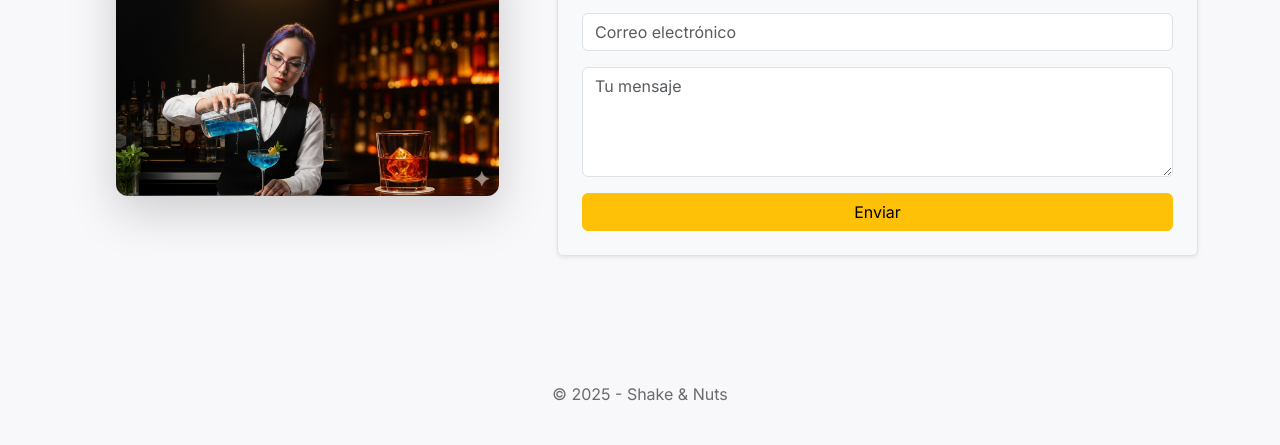
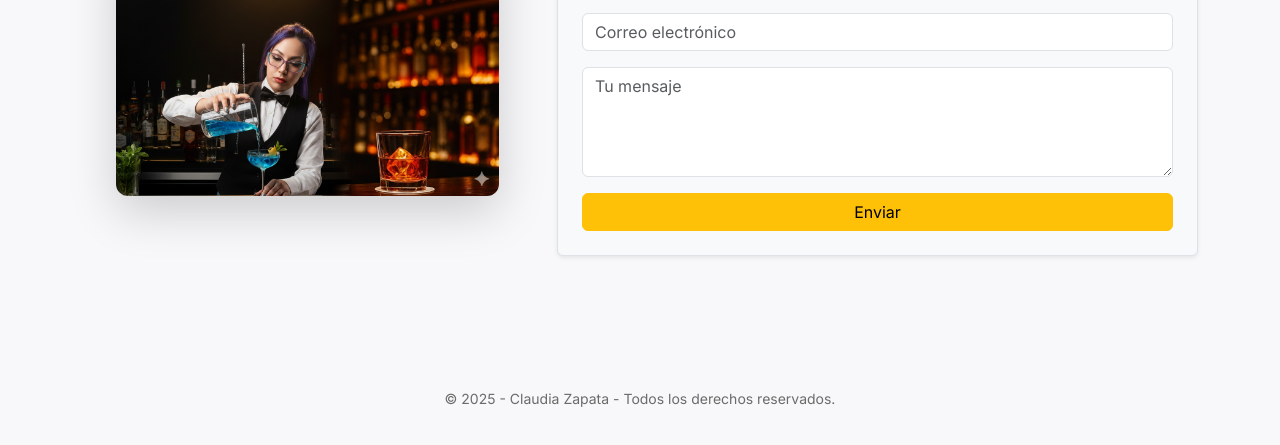
Before and after one commit to Ardilla138c/Final_Proyecto_2, a plain HTML site: page contacto.html in a window 1280 px wide. Shown: the part 283-728 px from the top of the page. Drawn offline with nearby package versions, Linux system fonts and the light colour scheme; sample sign-in values are in the browser's storage.

Commit message:
esta es casi el ultimo1

```diff
--- a/contacto.html
+++ b/contacto.html
@@ -48,8 +48,8 @@
     </div>
   </main>
 
-  <footer class="site-footer text-center py-3">
-    © 2025 - Shake & Nuts
+ <footer class="site-footer">
+    <small>© 2025 - Claudia Zapata - Todos los derechos reservados.</small>
   </footer>
 
   <script src="https://cdn.jsdelivr.net/npm/bootstrap@5.3.3/dist/js/bootstrap.bundle.min.js"></script>
```
Also changed, not shown: home.html (+3 -1 lines), login.html (+3 -1 lines), registro.html (+3 -1 lines), usuarios.html (+3 -1 lines).
